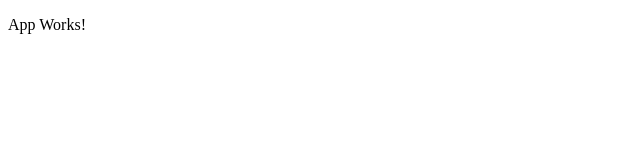
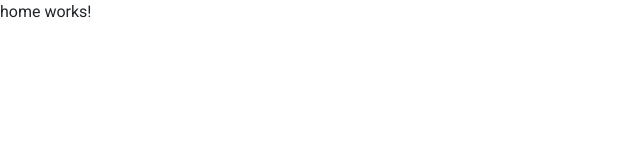
Before and after one commit to jorgeclenio/portfolio, an Angular app: page / in a window 1280 px wide. Shown: the top 160 px of the page, without its empty margins (0-640 px from the left). Built offline with nearby package versions, Linux system fonts and the light colour scheme.

Commit message:
05/02/2023

```diff
--- a/angular.json
+++ b/angular.json
@@ -20,19 +20,19 @@
             "outputPath": "dist/portfolio",
             "index": "src/index.html",
             "main": "src/main.ts",
-            "polyfills": [
-              "zone.js"
-            ],
+            "polyfills": ["zone.js"],
             "tsConfig": "tsconfig.app.json",
             "inlineStyleLanguage": "scss",
-            "assets": [
-              "src/favicon.ico",
-              "src/assets"
-            ],
+            "assets": ["src/favicon.ico", "src/assets"],
             "styles": [
+              "node_modules/bootstrap/dist/css/bootstrap.min.css",
               "src/styles.scss"
             ],
-            "scripts": []
+            "scripts": [
+              "node_modules/jquery/dist/jquery.js",
+              "node_modules/popper.js/dist/umd/popper.js",
+              "node_modules/bootstrap/dist/js/bootstrap.bundle.min.js"
+            ]
           },
           "configurations": {
             "production": {
@@ -82,19 +82,11 @@
         "test": {
           "builder": "@angular-devkit/build-angular:karma",
           "options": {
-            "polyfills": [
-              "zone.js",
-              "zone.js/testing"
-            ],
+            "polyfills": ["zone.js", "zone.js/testing"],
             "tsConfig": "tsconfig.spec.json",
             "inlineStyleLanguage": "scss",
-            "assets": [
-              "src/favicon.ico",
-              "src/assets"
-            ],
-            "styles": [
-              "src/styles.scss"
-            ],
+            "assets": ["src/favicon.ico", "src/assets"],
+            "styles": ["src/styles.scss"],
             "scripts": []
           }
         }
--- a/package.json
+++ b/package.json
@@ -11,13 +11,19 @@
   "private": true,
   "dependencies": {
     "@angular/animations": "^15.0.0",
+    "@angular/cdk": "^15.1.3",
     "@angular/common": "^15.0.0",
     "@angular/compiler": "^15.0.0",
     "@angular/core": "^15.0.0",
     "@angular/forms": "^15.0.0",
+    "@angular/material": "^15.1.3",
     "@angular/platform-browser": "^15.0.0",
     "@angular/platform-browser-dynamic": "^15.0.0",
     "@angular/router": "^15.0.0",
+    "bootstrap": "^5.3.0-alpha1",
+    "bootstrap-icons": "^1.10.3",
+    "jquery": "^3.6.3",
+    "popper.js": "^1.16.1",
     "rxjs": "~7.5.0",
     "tslib": "^2.3.0",
     "zone.js": "~0.12.0"
--- a/src/app/app-routing.module.ts
+++ b/src/app/app-routing.module.ts
@@ -1,10 +1,15 @@
 import { NgModule } from '@angular/core';
 import { RouterModule, Routes } from '@angular/router';
 
-const routes: Routes = [];
+import { HomeComponent } from './home/home.component';
+
+const routes: Routes = [
+  { path: '', component: HomeComponent, pathMatch: 'full' },
+  { path: 'home', component: HomeComponent },
+];
 
 @NgModule({
-  imports: [RouterModule.forRoot(routes)],
-  exports: [RouterModule]
+  imports: [RouterModule.forRoot(routes, { useHash: true })],
+  exports: [RouterModule],
 })
-export class AppRoutingModule { }
+export class AppRoutingModule {}
--- a/src/app/app.component.html
+++ b/src/app/app.component.html
@@ -1,2 +1 @@
 <router-outlet></router-outlet>
-<p>App Works!</p>
--- /dev/null
+++ b/src/app/home/home.component.html
@@ -0,0 +1 @@
+<p>home works!</p>
--- a/src/index.html
+++ b/src/index.html
@@ -6,6 +6,9 @@
   <base href="/">
   <meta name="viewport" content="width=device-width, initial-scale=1">
   <link rel="icon" type="image/x-icon" href="favicon.ico">
+  <link rel="preconnect" href="https://fonts.gstatic.com">
+  <link href="https://fonts.googleapis.com/css2?family=Roboto:wght@300;400;500&display=swap" rel="stylesheet">
+  <link href="https://fonts.googleapis.com/icon?family=Material+Icons" rel="stylesheet">
 </head>
 <body>
   <app-root></app-root>
--- a/src/styles.scss
+++ b/src/styles.scss
@@ -1 +1,12 @@
 /* You can add global styles to this file, and also import other style files */
+@import "~bootstrap/dist/css/bootstrap.min.css";
+@import "~bootstrap-icons/font/bootstrap-icons.css";
+
+html,
+body {
+  height: 100%;
+}
+body {
+  margin: 0;
+  font-family: Roboto, "Helvetica Neue", sans-serif;
+}
```
Also changed, not shown: src/app/app.module.ts (+6 -2 lines), src/app/home/home.component.ts (added, +10 -0 lines), src/app/home/home.component.scss (added), 2 other files (tests, documents, lock files or other folders).
